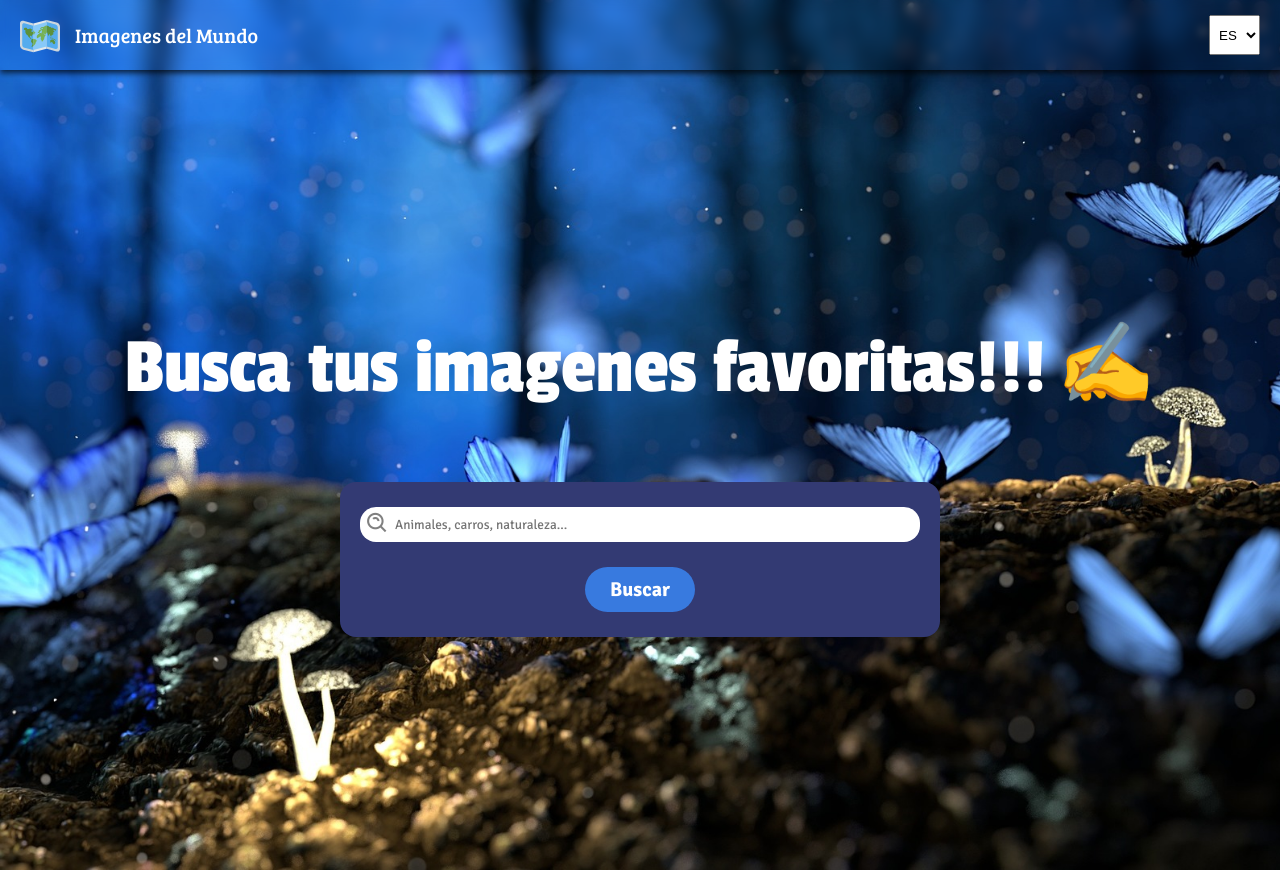
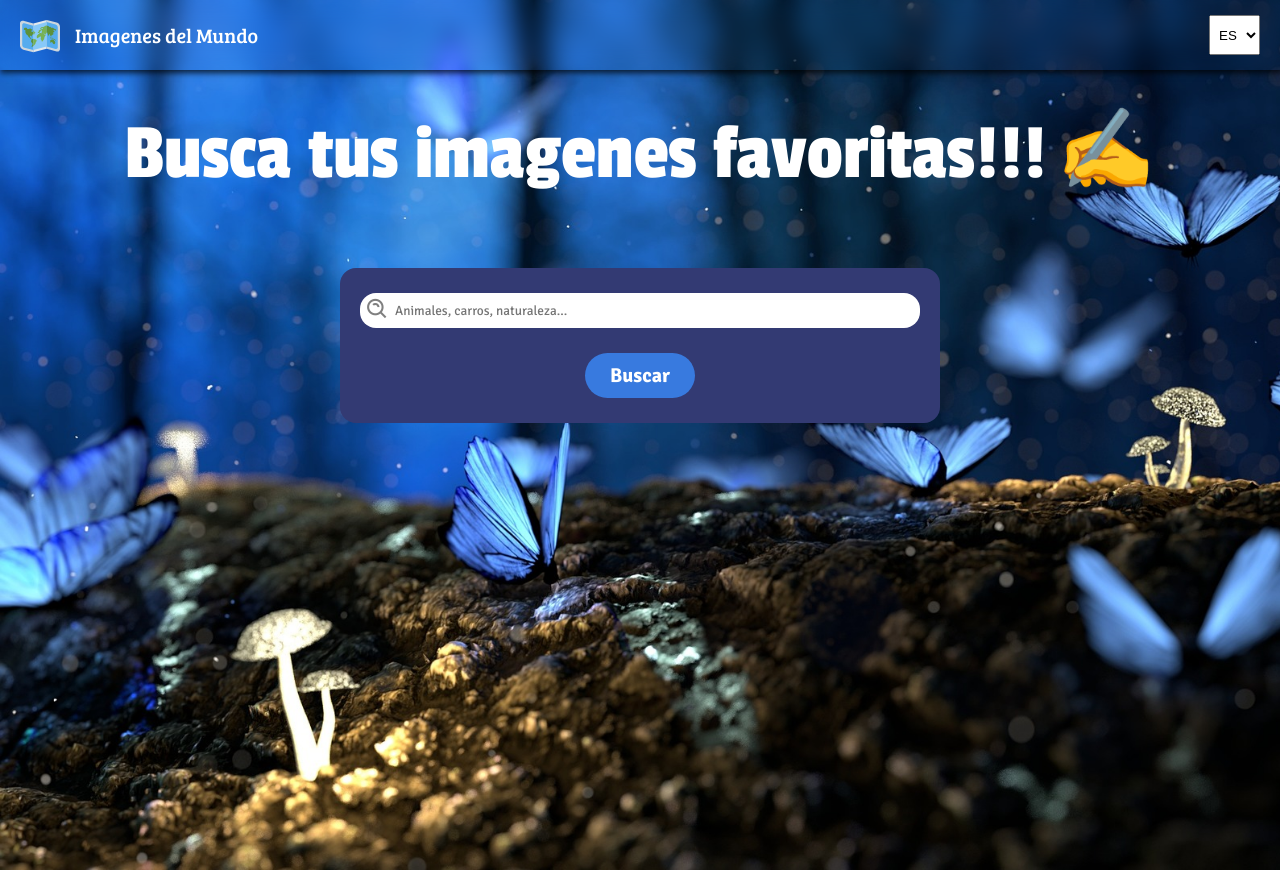
Before and after one commit to ernesto-1998/prueba-frontend-alegra, a Vue app: page / in a window 1280 px wide. Built offline with nearby package versions, Linux system fonts and the light colour scheme; no server answers.

Commit message:
Fixing views heights

```diff
--- a/src/App.vue
+++ b/src/App.vue
@@ -25,6 +25,8 @@ onBeforeMount(async () => await sellersStore.setSellers())
 <style scoped>
 .app-wrapper {
   margin-top: 70px;
+  padding-top: 20px;
+  height: cal(100dvh - 70px);
 }
 
 /* Transition */
--- a/src/components/TheHeader.vue
+++ b/src/components/TheHeader.vue
@@ -22,11 +22,11 @@ let selectValue = ref('ES')
 header {
   position: fixed;
   top: 0;
+  z-index: 100;
   width: 100%;
   display: flex;
   justify-content: space-between;
-  background-color: transparent;
-  backdrop-filter: blur(5px);
+  backdrop-filter: blur(10px);
   font-family: var(--main-title-font);
   font-size: 20px;
   font-weight: 700;
--- a/src/views/HomeView.vue
+++ b/src/views/HomeView.vue
@@ -12,7 +12,7 @@ import SearchTitle from '@/components/home/SearchTitle.vue'
 
 <style scoped>
 main {
-  height: 100dvh;
+  height: 100%;
   display: flex;
   flex-direction: column;
   gap: 50px;
--- a/src/views/ImagesView.vue
+++ b/src/views/ImagesView.vue
@@ -80,7 +80,7 @@ const sendHome = () => router.push({ name: 'home' })
 
 <style scoped>
 main {
-  min-height: 100dvh;
+  min-height: 100%;
   display: flex;
   flex-direction: column;
   align-items: center;
@@ -106,7 +106,16 @@ h1 {
   display: grid;
   grid-template-columns: repeat(auto-fill, minmax(300px, 1fr));
   gap: 25px;
-  padding: 15px;
+  margin-top: 15px;
+  /* backdrop-filter: blur(5px); */
+}
+
+.cards-body li {
+  transition: 0.2s ease-in-out;
+}
+
+.cards-body li:hover {
+  transform: translateY(-10px);
 }
 
 .not-found {
```
